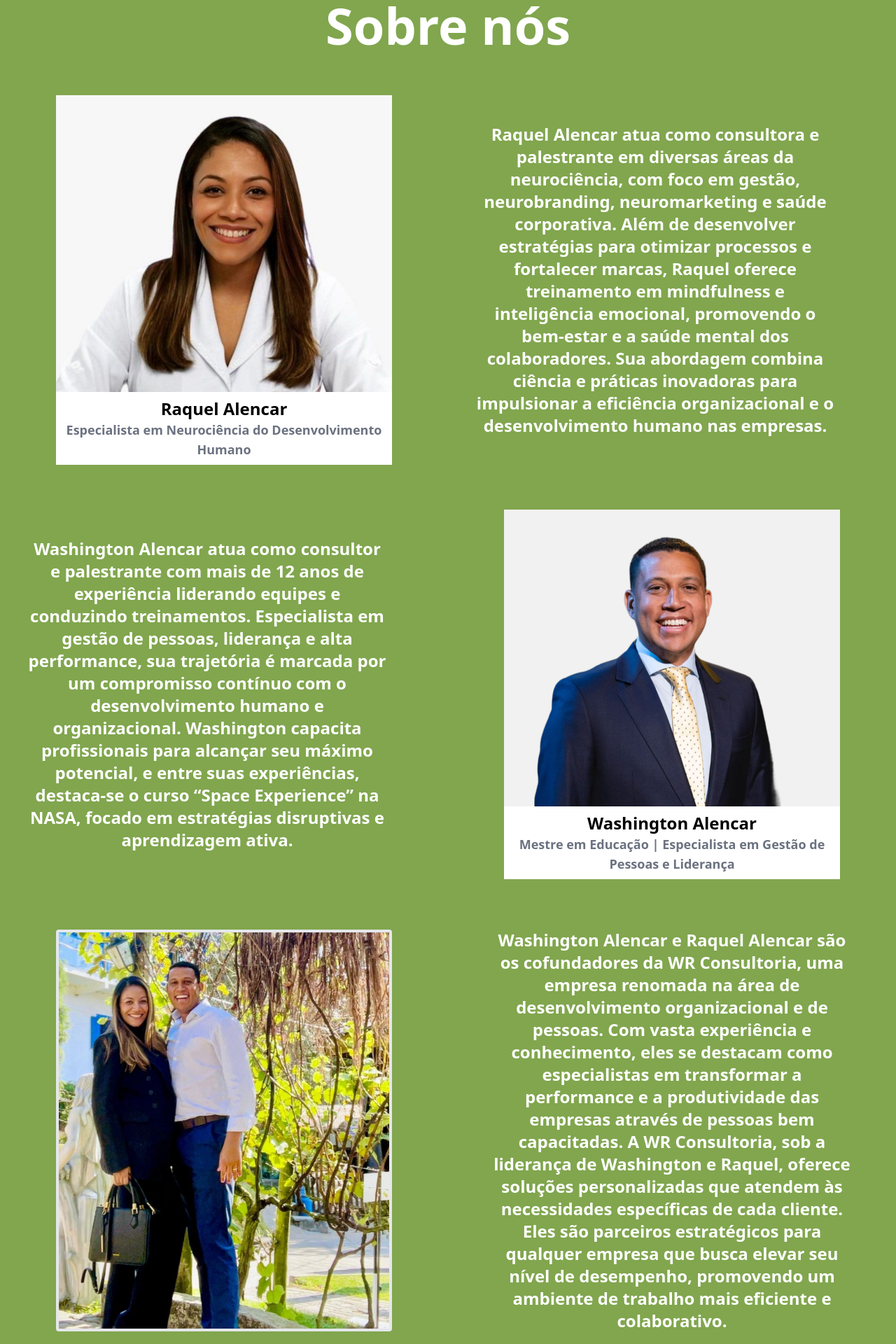
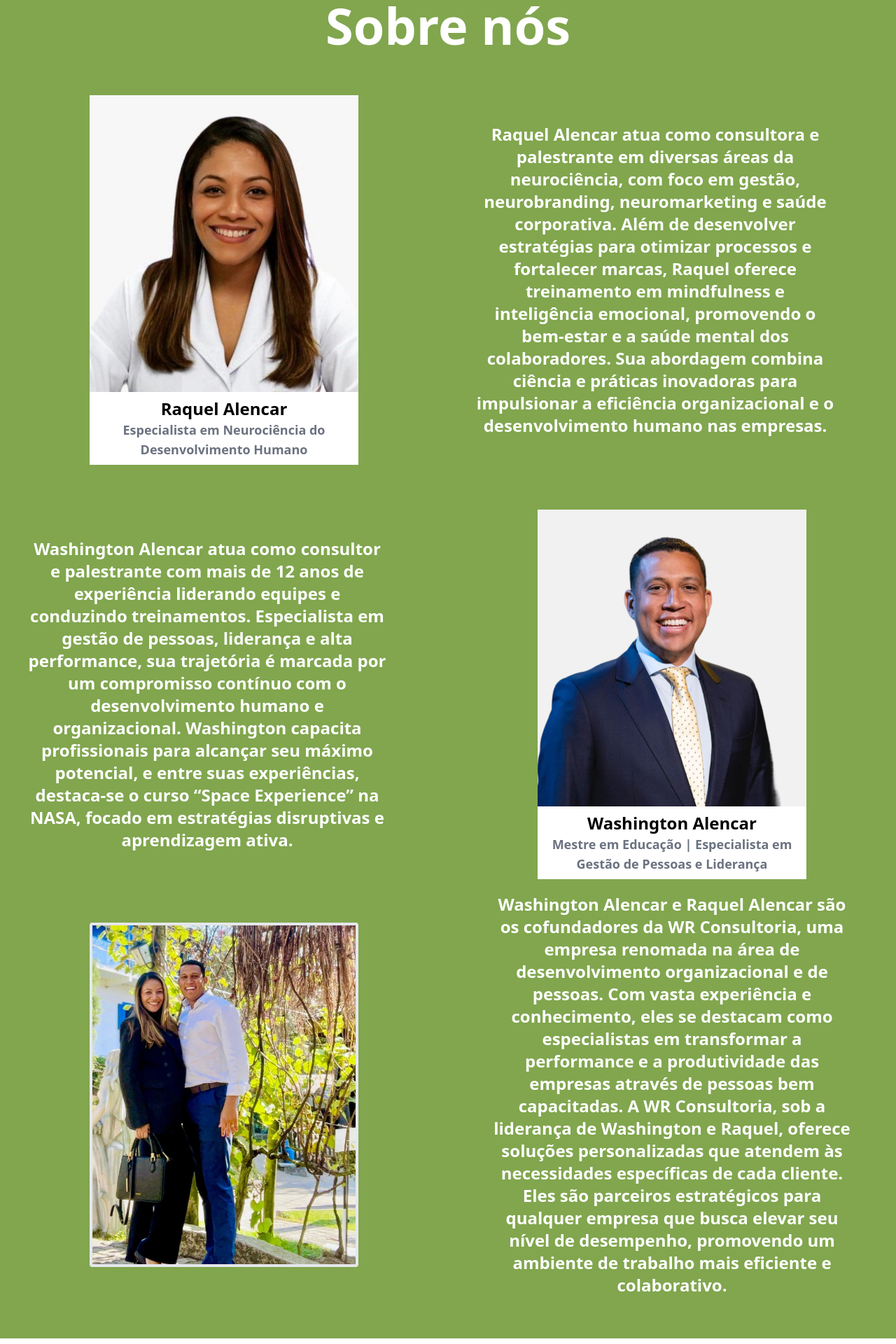
Before and after one commit to RuanEmanuell/wr-consultoria, a Next.js app: page / in a window 1280 px wide. Shown: the part 1640-3560 px from the top of the page at 70% size. Built offline with nearby package versions, Linux system fonts and the light colour scheme.

Commit message:
Fix: Margins

```diff
--- a/app/page.tsx
+++ b/app/page.tsx
@@ -120,7 +120,7 @@
               <h1 className="text-center text-white text-5xl md:text-7xl font-bold py-10 mb-6">Sobre nós</h1>
               <div className="flex flex-col xl:grid xl:grid-cols-2 mb-6 xl:mb-16">
                 <div className="flex flex-col">
-                  <div className="flex flex-col rounded w-4/5 h-72 xl:w-3/4 xl:h-full xl:max-w-144 my-auto mx-auto relative">
+                  <div className="flex flex-col rounded w-4/5 h-72 md:w-96 xl:h-full my-auto mx-auto relative">
                     <Image
                       src="/raquel.jpeg"
                       className="w-full h-full mx-auto object-cover"
@@ -145,7 +145,7 @@
                   </h2>
                 </div>
                 <div className="flex flex-col">
-                  <div className="flex flex-col rounded w-4/5 h-72 xl:w-3/4 xl:h-full xl:max-w-144 my-auto mx-auto relative">
+                  <div className="flex flex-col rounded w-4/5 h-72 md:w-96 xl:h-full my-auto mx-auto relative">
                     <Image
                       src="/washington.jpeg"
                       className="w-full h-full mx-auto object-cover"
@@ -166,7 +166,7 @@
               </div>
               <div className="flex flex-col xl:grid xl:grid-cols-2 mb-6 xl:mb-0">
                 <div className="flex flex-col">
-                  <div className="flex flex-col rounded w-4/5 h-112 xl:w-3/4 xl:h-4/5 xl:max-w-144 my-auto mx-auto">
+                  <div className="flex flex-col rounded w-4/5 h-112 md:w-96 xl:h-4/5 my-auto mx-auto">
                     <Image
                       src="/washington_e_raquel.jpeg"
                       className="w-full h-full mx-auto object-cover border-4 rounded"
@@ -188,7 +188,7 @@
           <div className="h-fit w-full pb-20" id="screen-4">
             <h1 className="text-center text-5xl md:text-7xl font-bold py-10">Contato</h1>
             <h2 className="text-center text-2xl md:text-4xl font-semiboold py-4">Você pode nos encontrar por aqui:</h2>
-            <section className="max-w-9xl flex flex-col">
+            <section className="max-w-9xl flex flex-col mx-auto">
               <a className="border-4 border-[#81a64e] rounded w-4/5 md:w-128 h-32 mx-auto mt-4 bg-[#81a64e] flex items-center cursor-pointer hover:bg-gray-600 transition-all" href="https://wa.me/551533185825?text=Quero%20saber%20mais%20sobre%20como%20a%20WR%20Consultoria%20pode%20me%20ajudar!" target="_blank">
                 <Image
                   src="/whatsapp.png"
```
